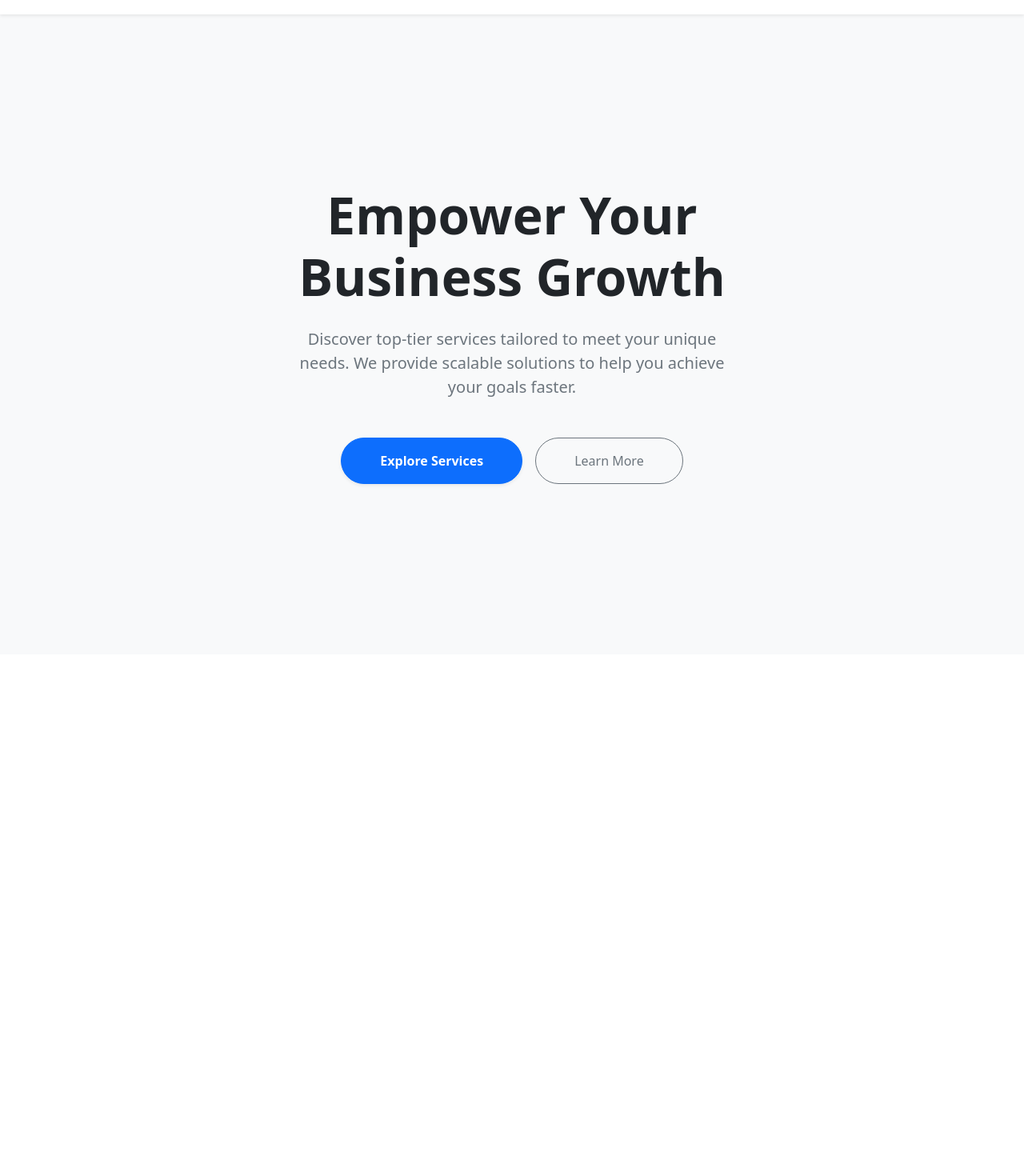
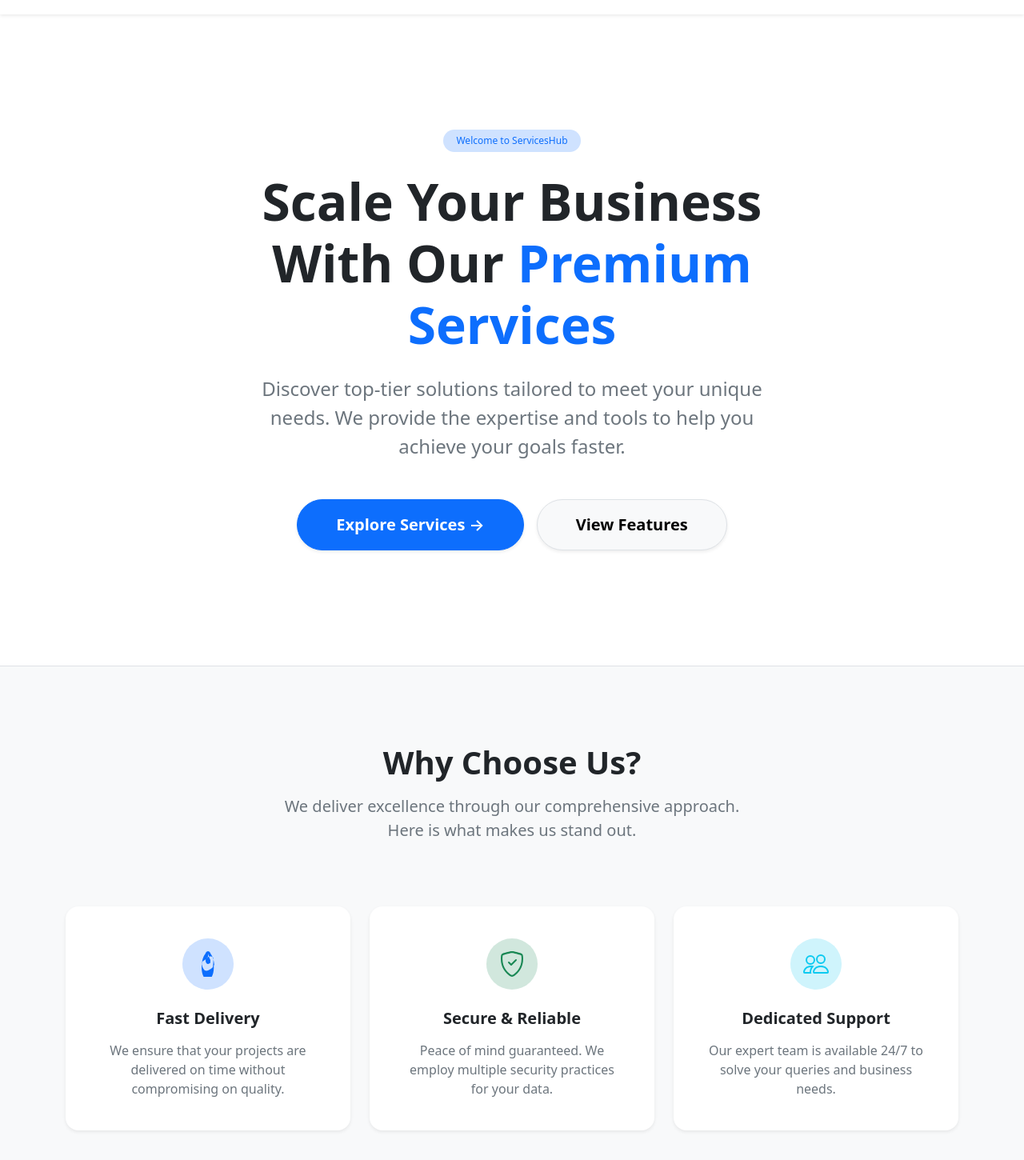
Before and after one commit to gritik418/services-hub, a Next.js app: page / in a window 1280 px wide. Shown: the part 60-1510 px from the top of the page at 80% size. Before the commit the page ends 878 px from the top, so only its background shows below. Built offline with nearby package versions, Linux system fonts and the light colour scheme.

Commit message:
feat: improved home screen ui

```diff
--- a/app/page.tsx
+++ b/app/page.tsx
@@ -2,35 +2,104 @@
 
 export default function Home() {
   return (
-    <main className="min-vh-100 d-flex align-items-center bg-light">
-      <div className="container py-5">
+    <main className="bg-light min-vh-100">
+      {/* Hero Section */}
+      <section className="bg-white py-5 py-lg-5 border-bottom">
+        <div className="container py-5 my-5">
           <div className="row justify-content-center text-center">
-          <div className="col-lg-8 col-xl-7">
-            <h1 className="display-3 fw-bold text-dark mb-4">
-              Empower Your Business Growth
+            <div className="col-lg-9 col-xl-8">
+              <span className="badge bg-primary-subtle text-primary rounded-pill px-3 py-2 mb-4 fw-medium tracking-wide">
+                Welcome to ServicesHub
+              </span>
+              <h1 className="display-3 fw-bolder text-dark mb-4 tracking-tight">
+                Scale Your Business With Our{" "}
+                <span className="text-primary">Premium Services</span>
               </h1>
-            <p className="lead text-secondary mb-5 px-md-5">
-              Discover top-tier services tailored to meet your unique needs. We
-              provide scalable solutions to help you achieve your goals faster.
+              <p className="lead text-secondary mb-5 px-md-5 fs-4">
+                Discover top-tier solutions tailored to meet your unique needs.
+                We provide the expertise and tools to help you achieve your
+                goals faster.
               </p>
 
               <div className="d-flex justify-content-center gap-3 flex-column flex-sm-row">
                 <Link
                   href="/services"
-                className="btn btn-primary rounded-pill px-5 py-3 fw-semibold shadow-sm"
+                  className="btn btn-primary rounded-pill px-5 py-3 fw-semibold shadow-sm btn-lg"
                 >
-                Explore Services
+                  Explore Services &rarr;
                 </Link>
-              <Link
-                href="/about"
-                className="btn btn-outline-secondary rounded-pill px-5 py-3 fw-medium"
+                <a
+                  href="#features"
+                  className="btn btn-light border rounded-pill px-5 py-3 fw-semibold btn-lg shadow-sm"
                 >
-                Learn More
-              </Link>
+                  View Features
+                </a>
               </div>
             </div>
           </div>
         </div>
+      </section>
+
+      {/* Features Section */}
+      <section id="features" className="py-5">
+        <div className="container py-5">
+          <div className="text-center mb-5 pb-3">
+            <h2 className="fw-bold display-6 mb-3">Why Choose Us?</h2>
+            <p className="text-secondary lead mx-auto" style={{ maxWidth: '600px' }}>
+              We deliver excellence through our comprehensive approach. Here is what makes us stand out.
+            </p>
+          </div>
+
+          <div className="row g-4">
+            {/* Feature 1 */}
+            <div className="col-md-4">
+              <div className="card h-100 border-0 shadow-sm rounded-4 p-4 text-center hover-lift transition">
+                 <div className="card-body">
+                   <div className="bg-primary-subtle text-primary d-inline-flex rounded-circle p-3 mb-4">
+                     <svg xmlns="http://www.w3.org/2000/svg" width="32" height="32" fill="currentColor" className="bi bi-rocket" viewBox="0 0 16 16">
+                       <path d="M8 8c.828 0 1.5-.895 1.5-2S8.828 4 8 4s-1.5.895-1.5 2S7.172 8 8 8Z"/>
+                       <path d="M11.953 8.81c-.195-3.388-1.155-5.806-2.276-7.182C9.222.463 8.666 0 8 0s-1.222.463-1.677 1.628c-1.121 1.376-2.081 3.794-2.276 7.182-.2 3.498.428 6.012 1.487 7.6.357.533.74.881 1.139 1.12.164.1.332.18.528.232.196.052.4.088.62.088.22 0 .424-.036.621-.088.195-.052.363-.132.527-.232.4-.24.782-.587 1.139-1.12 1.059-1.588 1.687-4.102 1.487-7.6ZM8 1.602c.636 1.424 1.258 3.511 1.405 6.075-.436-.312-1.025-.568-1.748-.716C7.576 6.845 7.02 6.51 6.866 6.13a1.944 1.944 0 0 1 .491-1.921c.883-.935 2.156-1.168 3.167-.704.296.136.56.342.775.603.228 1.97-.246 5.896-.246 5.896s-1.96 1.96-4.004 2.217C4.664 12.003 4.254 9 4 7c1.373-1.272 2.809-2.247 4-2.673a32.324 32.324 0 0 1 0-.725Z"/>
+                     </svg>
+                   </div>
+                   <h3 className="h5 fw-bold mb-3">Fast Delivery</h3>
+                   <p className="text-secondary mb-0">We ensure that your projects are delivered on time without compromising on quality.</p>
+                 </div>
+              </div>
+            </div>
+
+            {/* Feature 2 */}
+            <div className="col-md-4">
+              <div className="card h-100 border-0 shadow-sm rounded-4 p-4 text-center hover-lift transition">
+                 <div className="card-body">
+                   <div className="bg-success-subtle text-success d-inline-flex rounded-circle p-3 mb-4">
+                      <svg xmlns="http://www.w3.org/2000/svg" width="32" height="32" fill="currentColor" className="bi bi-shield-check" viewBox="0 0 16 16">
+                        <path d="M5.338 1.59a61.44 61.44 0 0 0-2.837.856.481.481 0 0 0-.328.39c-.554 4.157.726 7.19 2.253 9.188a10.725 10.725 0 0 0 2.287 2.233c.346.244.652.42.893.533.12.057.218.095.293.118a.55.55 0 0 0 .101.025.615.615 0 0 0 .1-.025c.076-.023.174-.061.294-.118.24-.113.547-.29.893-.533a10.726 10.726 0 0 0 2.287-2.233c1.527-1.997 2.807-5.031 2.253-9.188a.48.48 0 0 0-.328-.39c-.651-.213-1.75-.56-2.837-.855C9.552 1.29 8.531 1.067 8 1.067c-.53 0-1.552.223-2.662.524zM5.072.56C6.157.265 7.31 0 8 0s1.843.265 2.928.56c1.11.3 2.229.655 2.887.87a1.54 1.54 0 0 1 1.044 1.262c.596 4.477-.787 7.795-2.465 9.99a11.775 11.775 0 0 1-2.517 2.453 7.159 7.159 0 0 1-1.048.625c-.28.132-.581.24-.829.24s-.548-.108-.829-.24a7.158 7.158 0 0 1-1.048-.625 11.777 11.777 0 0 1-2.517-2.453C1.928 10.463.545 7.145 1.14 2.662a1.54 1.54 0 0 1 1.044-1.262c.658-.215 1.778-.57 2.887-.87z"/>
+                        <path d="M10.854 5.146a.5.5 0 0 1 0 .708l-3 3a.5.5 0 0 1-.708 0l-1.5-1.5a.5.5 0 1 1 .708-.708L7.5 7.793l2.646-2.647a.5.5 0 0 1 .708 0z"/>
+                      </svg>
+                   </div>
+                   <h3 className="h5 fw-bold mb-3">Secure & Reliable</h3>
+                   <p className="text-secondary mb-0">Peace of mind guaranteed. We employ multiple security practices for your data.</p>
+                 </div>
+              </div>
+            </div>
+
+            {/* Feature 3 */}
+            <div className="col-md-4">
+              <div className="card h-100 border-0 shadow-sm rounded-4 p-4 text-center hover-lift transition">
+                 <div className="card-body">
+                   <div className="bg-info-subtle text-info d-inline-flex rounded-circle p-3 mb-4">
+                     <svg xmlns="http://www.w3.org/2000/svg" width="32" height="32" fill="currentColor" className="bi bi-people" viewBox="0 0 16 16">
+                      <path d="M15 14s1 0 1-1-1-4-5-4-5 3-5 4 1 1 1 1h8Zm-7.978-1A.261.261 0 0 1 7 12.996c.001-.264.167-1.03.76-1.72C8.312 10.629 9.282 10 11 10c1.717 0 2.687.63 3.24 1.276.593.69.758 1.457.76 1.72l-.008.002a.274.274 0 0 1-.014.002H7.022ZM11 7a2 2 0 1 0 0-4 2 2 0 0 0 0 4Zm3-2a3 3 0 1 1-6 0 3 3 0 0 1 6 0ZM6.936 9.28a5.88 5.88 0 0 0-1.23-.247A7.35 7.35 0 0 0 5 9c-4 0-5 3-5 4 0 .667.333 1 1 1h4.216A2.238 2.238 0 0 1 5 13c0-1.01.377-2.042 1.09-2.904.243-.294.526-.569.846-.816ZM4.92 10A5.493 5.493 0 0 0 4 13H1c0-.26.164-1.03.76-1.724.545-.636 1.492-1.256 3.16-1.275ZM1.5 5.5a3 3 0 1 1 6 0 3 3 0 0 1-6 0Zm3-2a2 2 0 1 0 0 4 2 2 0 0 0 0-4Z"/>
+                    </svg>
+                   </div>
+                   <h3 className="h5 fw-bold mb-3">Dedicated Support</h3>
+                   <p className="text-secondary mb-0">Our expert team is available 24/7 to solve your queries and business needs.</p>
+                 </div>
+              </div>
+            </div>
+          </div>
+        </div>
+      </section>
     </main>
   );
 }
```
Lines whose indentation alone changed are shown as unchanged.
